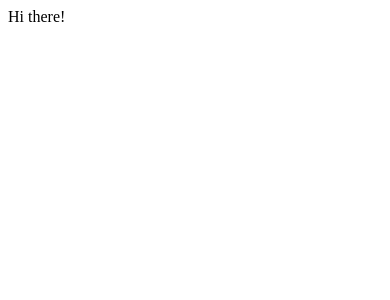
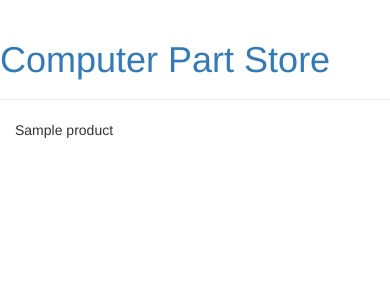
Before and after one commit to Paulcappaert/Ecommerce, a Django app: page /product/1/ in a window 390 px wide. Before the commit the part shown is almost empty. Shown: the top 300 px of the page. Run offline with Django 3.2, Linux system fonts and the light colour scheme; tables that the repository leaves empty hold one stand-in row (values such as "Sample post"); some libraries are stand-ins or nearby versions.

Commit message:
added basic product list and product pages

```diff
--- /dev/null
+++ b/store/templates/store/base.html
@@ -0,0 +1,24 @@
+{% load static %}
+<html>
+    <head>
+        <title>Store</title>
+        <link rel="stylesheet" href="//maxcdn.bootstrapcdn.com/bootstrap/3.2.0/css/bootstrap.min.css">
+        <link rel="stylesheet" href="//maxcdn.bootstrapcdn.com/bootstrap/3.2.0/css/bootstrap-theme.min.css">
+        <link href='//fonts.googleapis.com/css?family=Lobster&subset=latin,latin-ext' rel='stylesheet' type='text/css'>
+        <link rel="stylesheet" href="{% static 'css/blog.css' %}">
+    </head>
+    <body>
+        <div class="page-header">
+            <h1><a href="/">Computer Part Store</a></h1>
+        </div>
+
+        <div class="content container">
+            <div class="row">
+                <div class="col-md-8">
+                {% block content %}
+				{% endblock %}
+                </div>
+            </div>
+        </div>
+    </body>
+</html>
--- a/store/templates/store/productPage.html
+++ b/store/templates/store/productPage.html
@@ -1,5 +1,5 @@
-<html>
-<body>
-    <p>Hi there!</p>
-</body>
-</html>
+{% extends 'store/base.html' %}
+
+{% block content %}
+<p>{{ product.name }}</p>
+{% endblock %}
--- a/store/urls.py
+++ b/store/urls.py
@@ -4,5 +4,9 @@ from . import views
 
 urlpatterns = [
     path('', views.index, name='index'),
-	path('product/<int:pk>/', views.productPage)
+	path('product/<int:pk>/', views.productPage, name='product')
+	#path('order/<int:pk>/', views.orderPage)
+	#path('confirmation', views.confirmationPage)
+	#path('Management', views.managementPage)
+	#path('orders', view.ordersPage)
 ]
--- a/store/views.py
+++ b/store/views.py
@@ -1,8 +1,11 @@
-from django.shortcuts import render
+from django.shortcuts import render, get_object_or_404
 from django.http import HttpResponse
+from .models import Product, Order
 
 def index(request):
-	return render(request, 'store/index.html')
+	products = Product.objects.all()
+	return render(request, 'store/index.html', {'products': products})
 
 def productPage(request, pk):
-	return render(request, 'store/productPage.html')
+	product = get_object_or_404(Product, id=pk)
+	return render(request, 'store/productPage.html', {'product': product})
```
Also changed, not shown: store/templates/store/index.html (+9 -6 lines), store/templates/store/orderPage.html (added).
